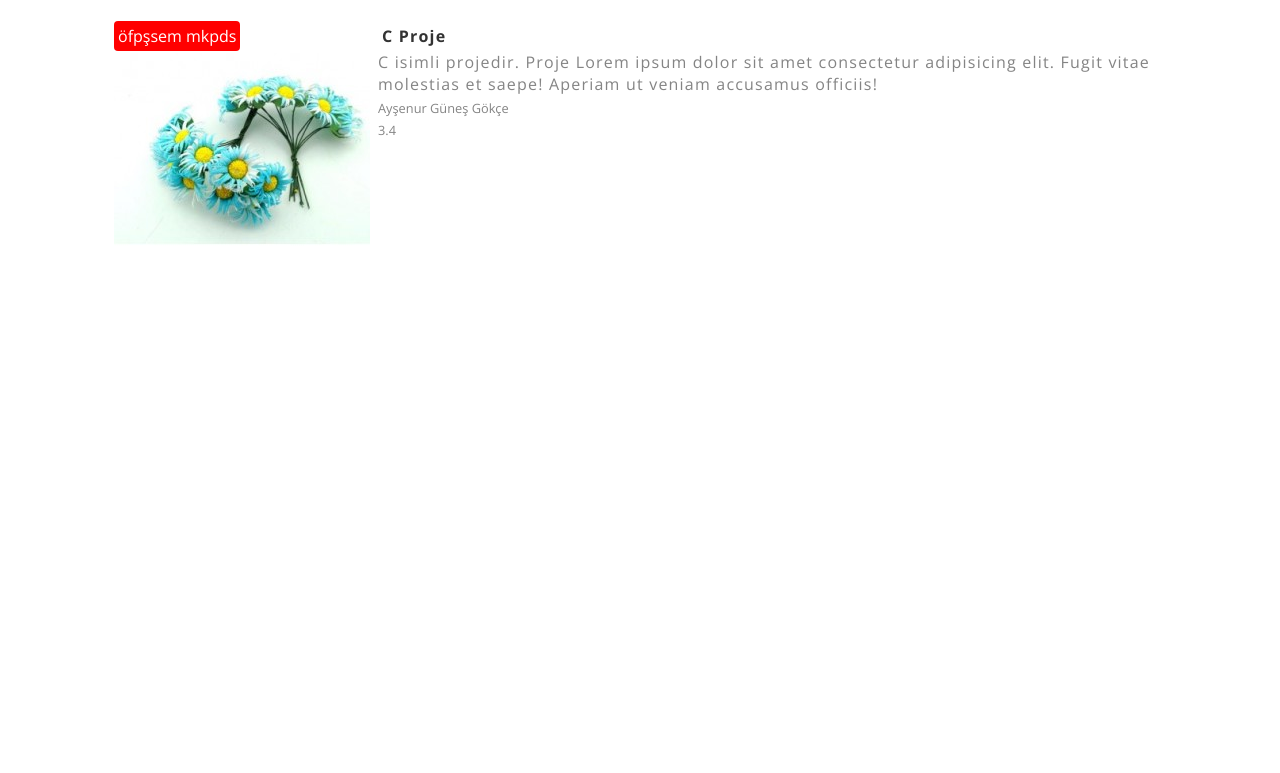
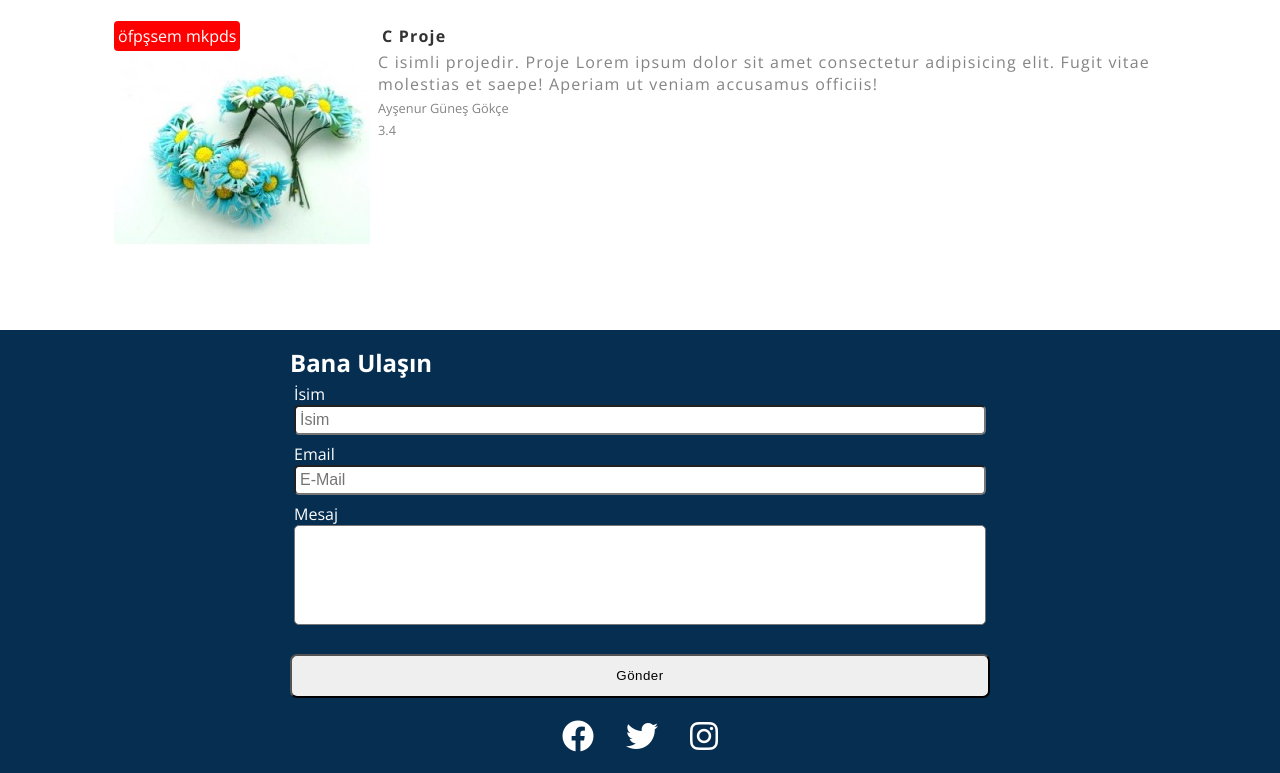
Before and after one commit to AysenurGunes/html-css-practice, a plain HTML site: page index.html in a window 1280 px wide. Shown: the part 1390-2163 px from the top of the page. Before the commit the page ends 1720 px from the top, so only its background shows below. Drawn offline with nearby package versions, Linux system fonts and the light colour scheme.

Commit message:
footer-contact

```diff
--- a/css/global.css
+++ b/css/global.css
@@ -53,3 +53,17 @@
     width: 100%;
     text-align: center;
 }
+
+.form-group{
+    padding: 0.25rem;
+}
+.form-group label{
+    display: block;
+}
+.form-control{
+    width: 100%;
+    padding: 0.25rem;
+    font-size: 1rem;
+    resize: none;
+    border-radius: 5px;
+}
--- a/css/main.css
+++ b/css/main.css
@@ -134,3 +134,28 @@ html{
     opacity: 0.6;
     margin-bottom: 0.25rem;
 }
+#Contact{
+    color: #fff;
+    padding: 1rem;
+}
+#Contact .contact-form{
+    max-width: 700px;
+    margin-left: auto;
+    margin-right: auto;
+    display: flex;
+    flex-direction: column;
+}
+#Contact .contact-form ul{
+    list-style-type: none;
+    display: flex;
+    margin-top: 1rem;
+    align-self: center;
+}
+#Contact .contact-form ul li a
+{
+    padding: 1rem;
+    font-size: 2rem;
+}
+#Contact .contact-form ul li a:hover{
+    opacity: 0.8;
+}
--- a/index.html
+++ b/index.html
@@ -112,5 +112,32 @@ https://cdnjs.cloudflare.com/ajax/libs/font-awesome/6.4.2/css/all.min.css">
             </div>
         </div>
     </section>
+    <footer id="Contact" class="bg-dark-blue">
+        <div class="contact-form">
+            <form action="">
+                <h4 class="text center heading-medium">Bana Ulaşın</h4>
+                <div class="form-group">
+                    <label for="name">İsim</label>
+                    <input type="text" class="form-control" name="name" id="name" placeholder="İsim"/>
+                </div>
+                <div class="form-group">
+                    <label for="email">Email</label>
+                    <input type="email" class="form-control" name="email" id="email" placeholder="E-Mail"/>
+                </div>
+                <div class="form-group">
+                    <label for="message">Mesaj</label>
+                    <textarea class="form-control" name="message" id="message" placeholder="Mesajınız.." rows="5"> </textarea>
+
+                </div>
+                <button type="submit" class="btn btn-block"> Gönder</button>
+            </form>
+            <ul>
+                <li><a href="#"><i class="fab fa-facebook"></i></a></li>
+                <li><a href="#"><i class="fab fa-twitter"></i></a></li>
+                <li><a href="#"><i class="fab fa-instagram"></i></a></li>
+
+            </ul>
+        </div>
+    </footer>
 </body>
 </html>
```
